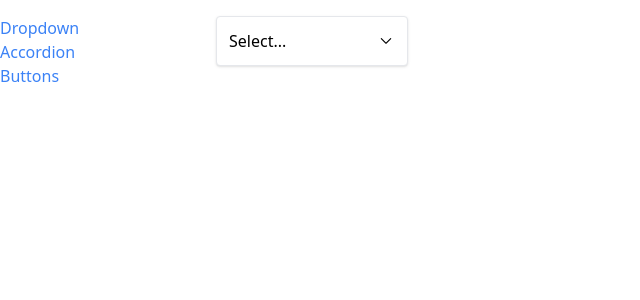
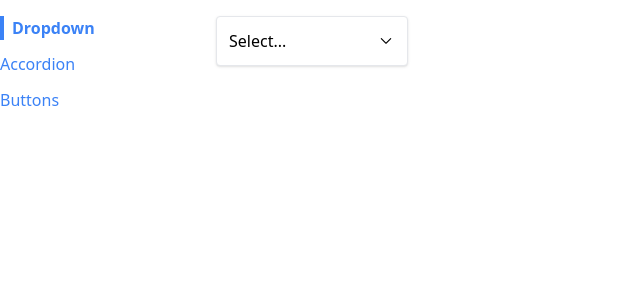
Before and after one commit to shivangi0109/components, a React (Create React App) app: page / in a window 1280 px wide. Shown: the top 300 px of the page, without its empty margins (0-640 px from the left). Built offline with nearby package versions, Linux system fonts and the light colour scheme.

Commit message:
Highlight the active link

```diff
--- a/src/components/Link.js
+++ b/src/components/Link.js
@@ -1,10 +1,10 @@
 import classNames from "classnames";
 import useNavigation from "../hooks/use-navigation";
 
-function Link({ to, children }) {
-  const { navigate } = useNavigation();
+function Link({ to, children, className, activeClassName }) {
+  const { navigate, currentPath } = useNavigation();
 
-  const classes = classNames('text-blue-500');
+  const classes = classNames('text-blue-500', className, currentPath === to && activeClassName);
 
   const handleClick = (event) => {
     if (event.ctrlKey || event.metaKey) {
--- a/src/components/Sidebar.js
+++ b/src/components/Sidebar.js
@@ -8,11 +8,11 @@ function Sidebar() {
   ];
 
   const renderedItems = links.map((link) => {
-    return <Link key={link.label} to={link.path}>{link.label}</Link>
+    return <Link key={link.label} to={link.path} className="mb-3" activeClassName="font-bold border-l-4 border-blue-500 pl-2">{link.label}</Link>
   });
 
   return (
-    <div className="sticky top-0 overflow-y-scroll flex flex-col">
+    <div className="sticky top-0 overflow-y-scroll flex flex-col items-start">
       {renderedItems}
     </div>
   );
```
